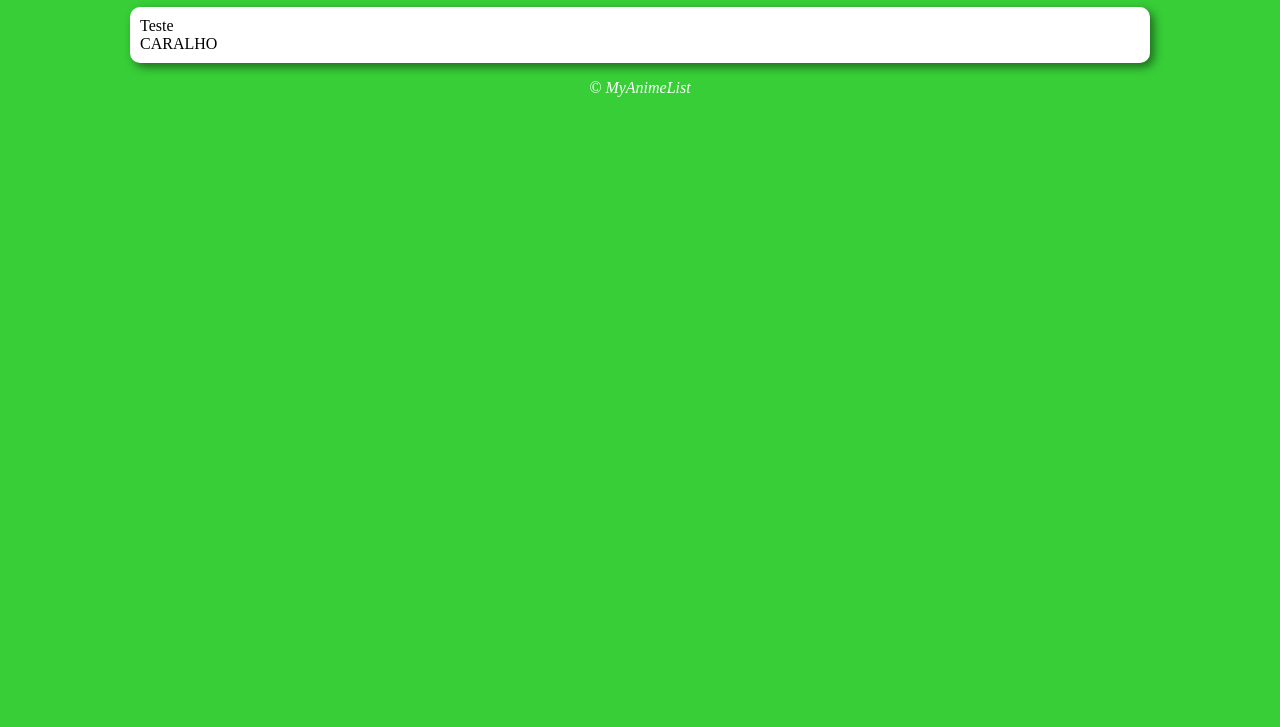
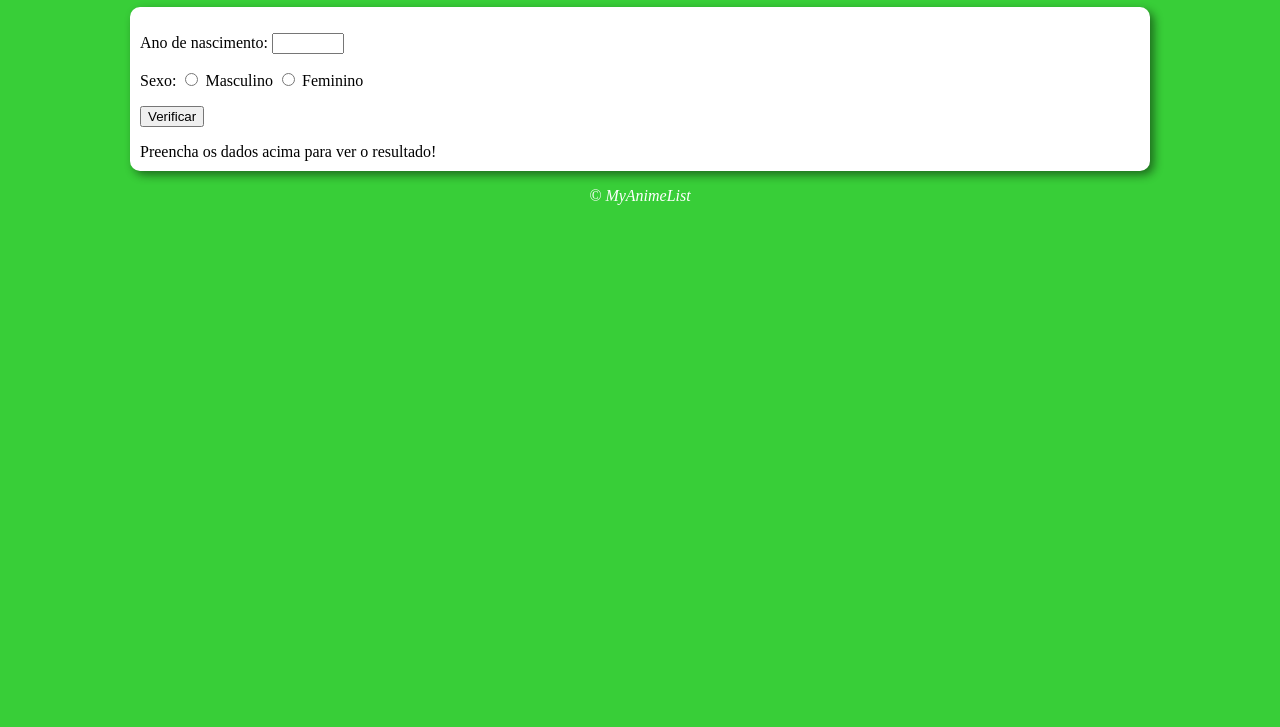
Before and after one commit to Alvaro-Barcelos/AulasJS, a plain HTML site: page ExercicioSeparado/ex015/Hora do dia.html in a window 1280 px wide. Shown: the part 73-800 px from the top of the page. Drawn offline with Linux system fonts and the light colour scheme.

Commit message:
if e else adicionados

```diff
--- a/ExercicioSeparado/ex015/Hora do dia.html
+++ b/ExercicioSeparado/ex015/Hora do dia.html
@@ -4,19 +4,34 @@
     <meta charset="UTF-8">
     <meta http-equiv="X-UA-Compatible" content="IE=edge">
     <meta name="viewport" content="width=device-width, initial-scale=1.0">
-    <title>Hora do dia</title>
+    <title>Verificação de idade</title>
     <link rel="stylesheet" href="estilo.css">
 </head>
 <body>
     <header>
-        <h1>Título</h1>
+        <h1>Verificador de idade</h1>
     </header>
     <section>
-        <div class="primeira">
-            Teste
+        <div class="entrada_dados">
+            <p>Ano de nascimento:
+                <input type="number" name="txtano" id="txtano" min="1900" max="2021">
+            </p>
+
+            <p>Sexo:
+                <input type="radio" name="radsex" id="masc">
+                <label for="masc">Masculino</label>
+                <input type="radio" name="radsex" id="fem">
+                <label for="fem">Feminino</label>
+            </p>
+
+            <p>
+                <input type="button" value="Verificar" onclick="verificar()">
+            </p>
+
         </div>
-        <div class="segunda">
-            CARALHO
+        <div id="res">
+            Preencha os dados acima para ver o resultado!
+
         </div>
     </section>
     <footer>
--- a/ExercicioSeparado/ex015/script.js
+++ b/ExercicioSeparado/ex015/script.js
@@ -0,0 +1,14 @@
+function verificar() {
+    var data = new Date()
+    var ano = data.getFullYear()
+    var fano = document.getElementById('txtano')
+    var res = document.getElementById('res')
+    if (fano.value.length == 0 || Number(fano.value > ano)) {
+        window.alert('[ERROR] Verifique os dados informados')
+    } else {
+        var fsex = document.getElementsByName('radsex')
+        var idade = ano - Number(fano.value)
+        res.innerHTML = `Idade calculada: ${idade}`
+    }
+
+}
```
